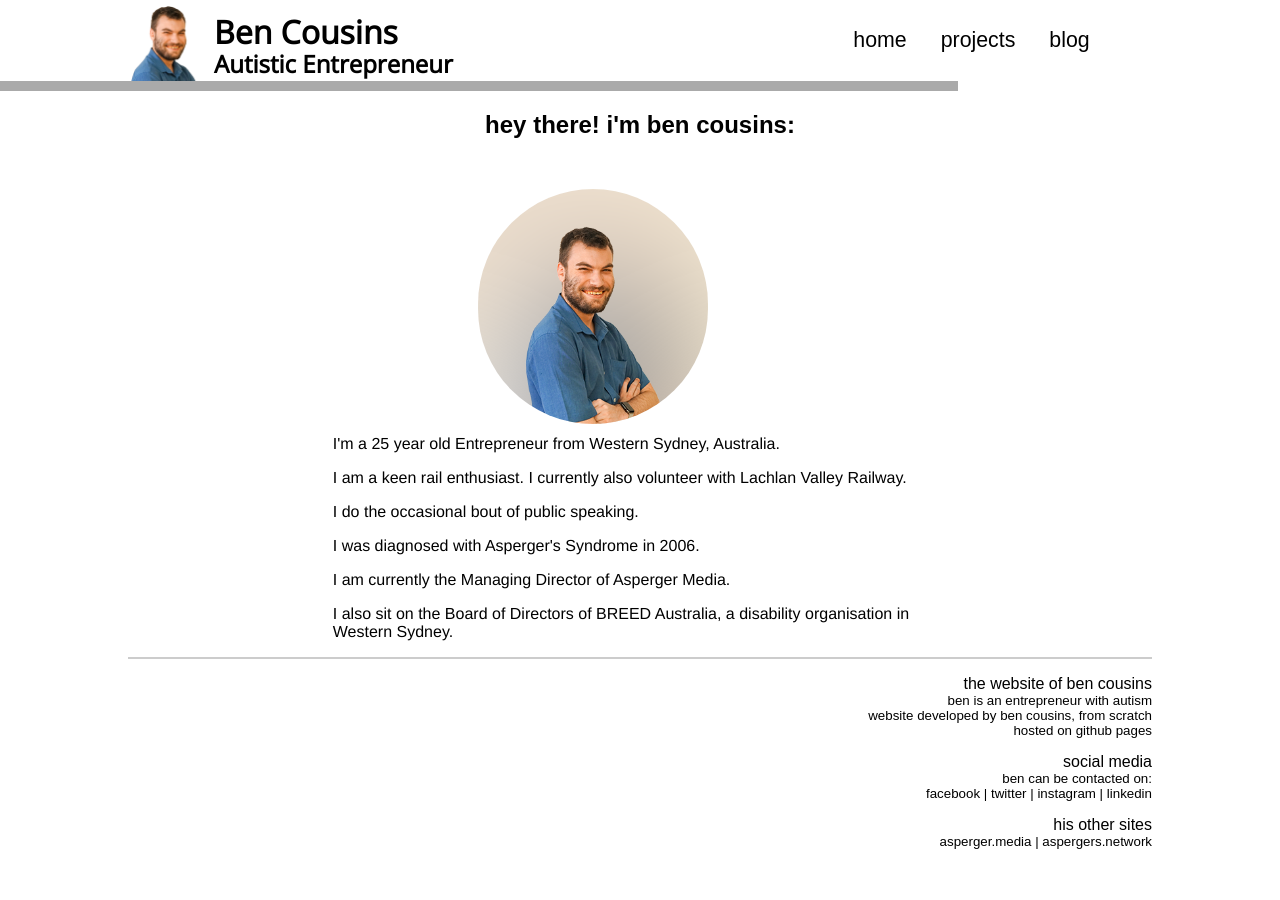
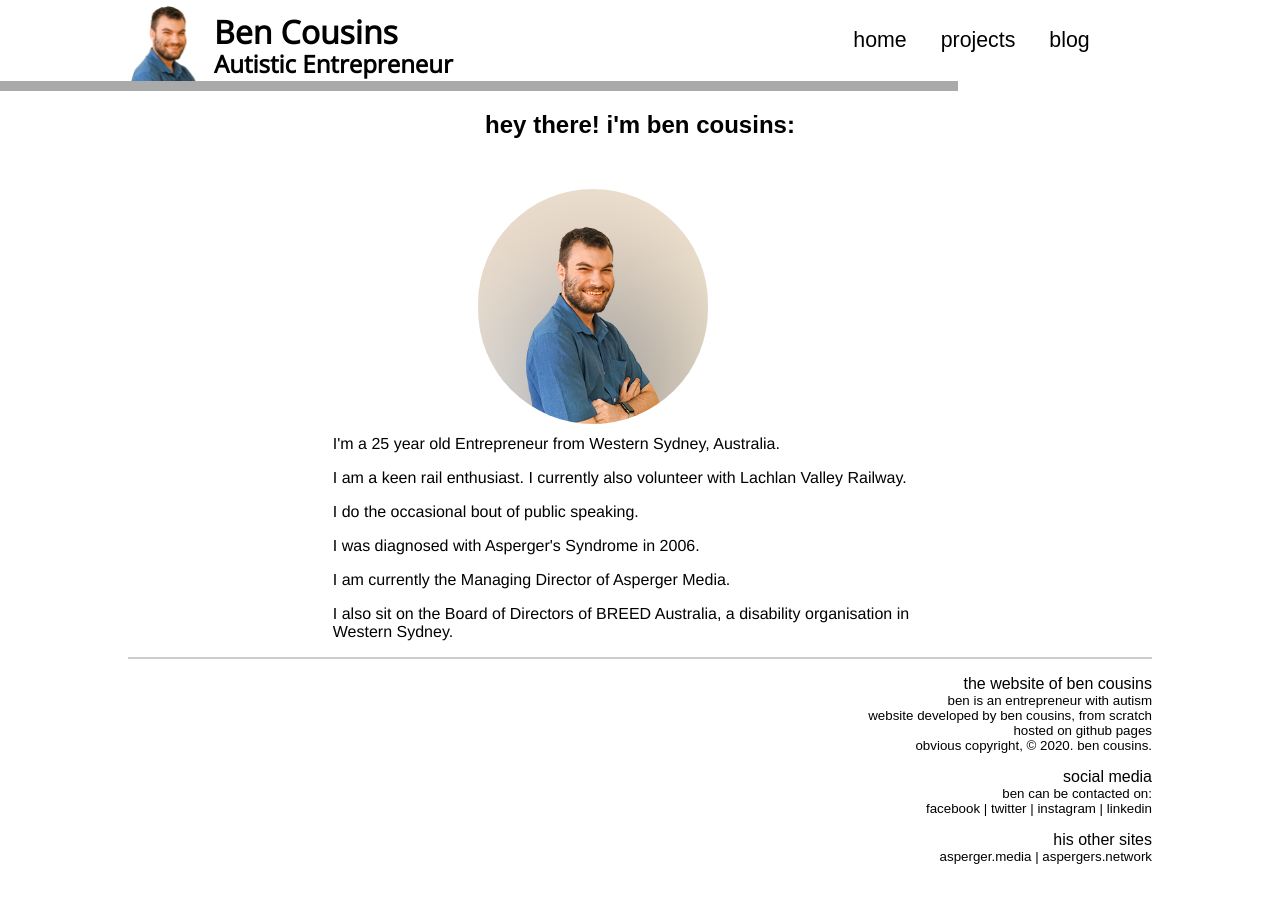
Before and after one commit to s3gunzel/bcousins.github.io, a Jekyll site: the page built from index.html, in a window 1280 px wide. Built offline with Jekyll 4.4.1, drawn with Linux system fonts in a browser that asks for light colours; some web fonts are replaced.

Commit message:
Copyright, stupid

```diff
--- a/_layouts/default.html
+++ b/_layouts/default.html
@@ -101,6 +101,7 @@
 					<dd>ben is an entrepreneur with autism</dd>
 					<dd>website developed by <a href="//bdc.id.au" target="_new">ben cousins</a>, from scratch</dd>
 					<dd>hosted on <a href="">github pages</a></dd>
+					<dd>obvious copyright, &copy; 2020. ben cousins.</dd>
 
 					<dt class="top-padding">social media</dt>
 					<dd>ben can be contacted on:</dd>
```
